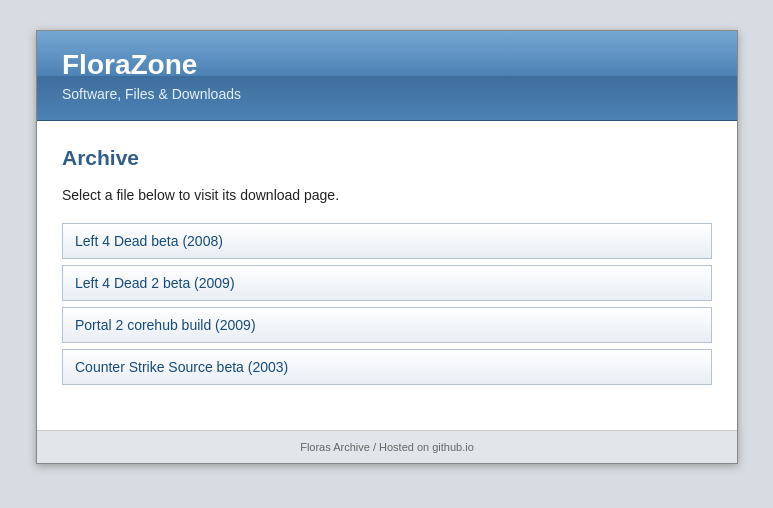
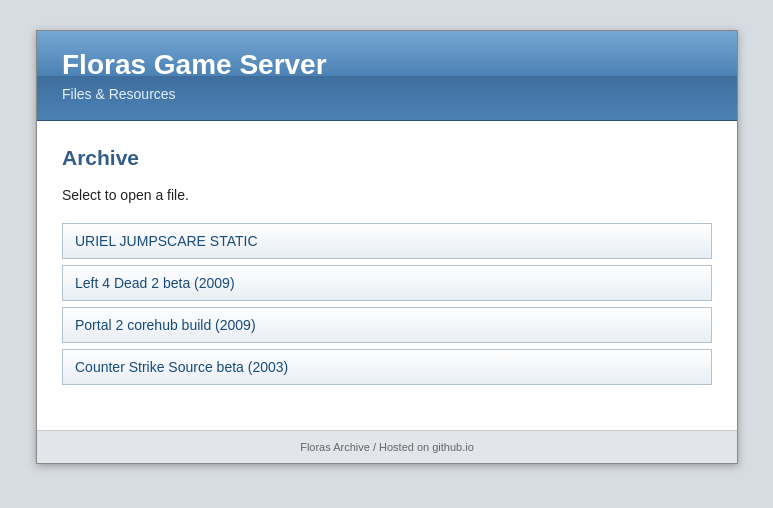
Before and after one commit to florafox/floras-game-server, a plain HTML site: page index.html in a window 1280 px wide. Shown: the whole page, without its empty margins (253-1026 px from the left). Drawn offline with Linux system fonts and the light colour scheme.

Commit message:
Update index.html

```diff
--- a/index.html
+++ b/index.html
@@ -3,7 +3,7 @@
 <head>
     <meta http-equiv="Content-Type" content="text/html; charset=utf-8">
 	<link rel="shortcut icon" href="favicon.png">
-    <title>Floras Archive</title>
+    <title>Floras Game Server</title>
 
     <style type="text/css">
         body {
@@ -104,19 +104,19 @@
 <div class="page">
 
     <div class="header">
-        <h1>FloraZone</h1>
-        <p>Software, Files &amp; Downloads</p>
+        <h1>Floras Game Server</h1>
+        <p>Files &amp; Resources</p>
     </div>
 
     <div class="content">
         <h2>Archive</h2>
 
-        <p>Select a file below to visit its download page.</p>
+        <p>Select to open a file.</p>
 
         <ul class="files">
             <li>
-                <a href="download.html?file=document1">
-                    Left 4 Dead beta (2008)
+                <a href="jumpscare.png">
+                    URIEL JUMPSCARE STATIC
                 </a>
             </li>
 
```
